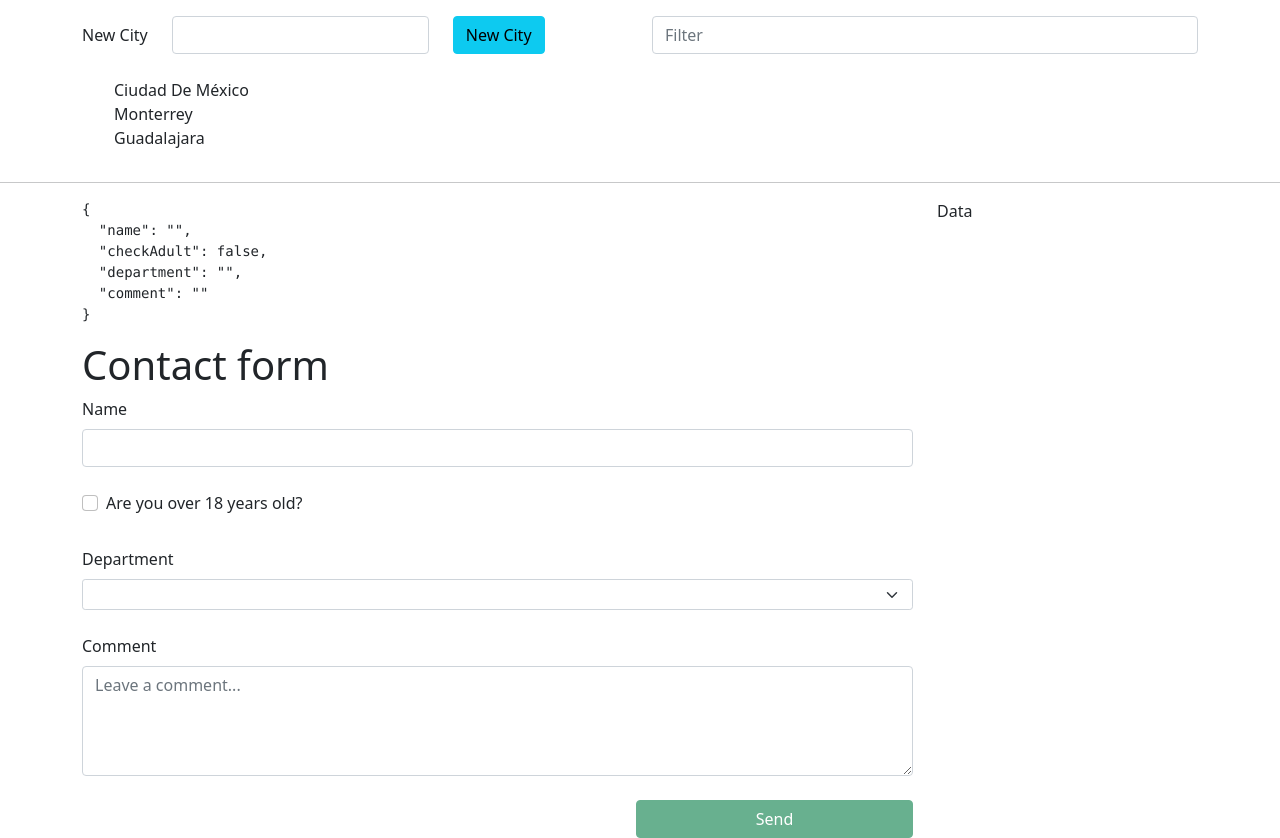
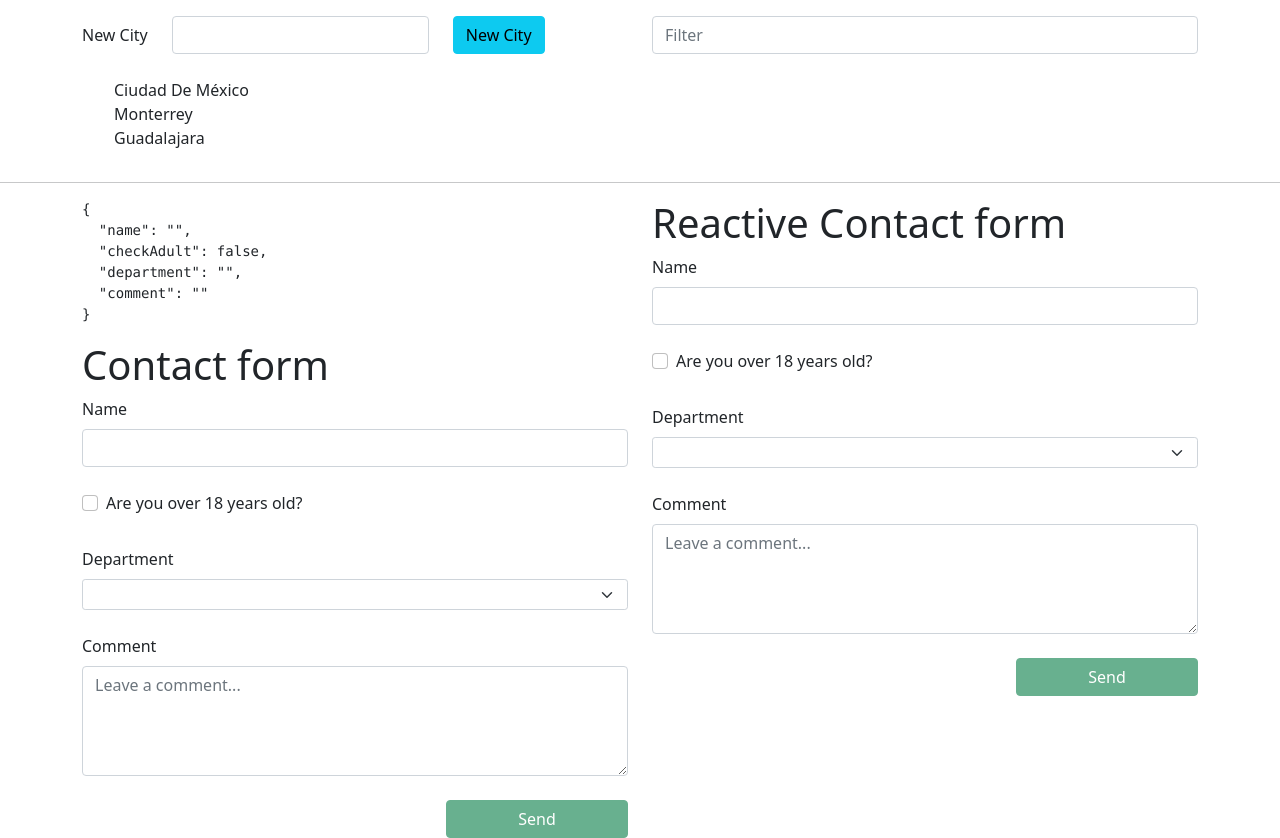
Before and after one commit to roman-bgonz/angular-challenge, an Angular app: page /contact-reactive in a window 1280 px wide. Built offline with nearby package versions, Linux system fonts and the light colour scheme.

Commit message:
Formularios reactivos

```diff
--- a/src/app/app.component.html
+++ b/src/app/app.component.html
@@ -40,9 +40,11 @@
 <hr />
 <div class="container">
   <div class="row">
-    <div class="col-9">
+    <div class="col-6">
       <app-contact></app-contact>
     </div>
-    <div class="col-3">Data</div>
+    <div class="col-6">
+      <app-contact-reactive></app-contact-reactive>
+    </div>
   </div>
 </div>
--- /dev/null
+++ b/src/app/components/contact-reactive/contact-reactive.component.html
@@ -0,0 +1,99 @@
+<h1>Reactive Contact form</h1>
+<form (ngSubmit)="onSubmit()" [formGroup]="contactForm">
+  <div class="mb-4">
+    <label for="name" class="form-label">Name</label>
+    <input
+      class="form-control"
+      id="name"
+      name="name"
+      required
+      formControlName="name"
+    />
+    <div
+      *ngIf="
+        contactForm.get('name')?.touched &&
+        contactForm.get('name')?.errors?.required
+      "
+      class="alert alert-danger"
+    >
+      This field is required.
+    </div>
+    <div
+      *ngIf="
+        contactForm.get('name')?.touched &&
+        contactForm.get('name')?.errors?.minlength
+      "
+      class="alert alert-danger"
+    >
+      Name must be longer than
+      {{ contactForm.get('name')?.errors?.minlength?.requiredLength }}
+      characteres
+    </div>
+  </div>
+  <div class="mb-4 form-check">
+    <label for="checkAdultR" class="form-label">
+      Are you over 18 years old?
+    </label>
+    <input
+      type="checkbox"
+      class="form-check-input"
+      id="checkAdultR"
+      required
+      name="checkAdultR"
+      formControlName="checkAdultR"
+    />
+    <div
+      *ngIf="
+        contactForm.get('checkAdultR')?.touched &&
+        contactForm.get('checkAdultR')?.errors?.required
+      "
+      class="alert alert-danger"
+    >
+      This field is required.
+    </div>
+  </div>
+  <div class="mb-4">
+    <label for="department" class="form-label">Department</label>
+    <select
+      name="department"
+      id=""
+      class="form-select form-select-sm"
+      formControlName="department"
+    >
+      <option selected>Open this selec menu</option>
+      <option value="marketing">Marketing</option>
+      <option value="sale">Sale</option>
+      <option value="other">Other</option>
+    </select>
+  </div>
+  <div class="mb-4">
+    <label for="comment" class="form-label">Comment</label>
+    <textarea
+      class="form-control"
+      name="comment"
+      id="comment"
+      rows="4"
+      placeholder="Leave a comment..."
+      required
+      formControlName="comment"
+    ></textarea>
+    <div
+      *ngIf="
+        contactForm.get('comment')?.touched &&
+        contactForm.get('comment')?.errors?.required
+      "
+      class="alert alert-danger"
+    >
+      This field is required.
+    </div>
+  </div>
+  <div class="d-grid gap-2 col-4 float-end">
+    <button
+      type="submit"
+      class="btn btn-success btn-md"
+      [disabled]="contactForm.invalid"
+    >
+      Send
+    </button>
+  </div>
+</form>
--- /dev/null
+++ b/src/app/components/contact-reactive/contact-reactive.component.ts
@@ -0,0 +1,30 @@
+import { Component, OnInit } from '@angular/core';
+import { FormBuilder, FormGroup, Validators } from '@angular/forms';
+
+@Component({
+  selector: 'app-contact-reactive',
+  templateUrl: './contact-reactive.component.html',
+  styleUrls: ['./contact-reactive.component.css'],
+})
+export class ContactReactiveComponent implements OnInit {
+  contactForm: FormGroup;
+
+  constructor(private fb: FormBuilder) {}
+
+  ngOnInit(): void {
+    this.contactForm = this.initForm();
+  }
+
+  onSubmit(): void {
+    console.log(this.contactForm.value);
+  }
+
+  initForm(): FormGroup {
+    return this.fb.group({
+      name: ['', [Validators.required, Validators.minLength(3)]],
+      checkAdultR: ['', [Validators.required]],
+      department: [''],
+      comment: ['', [Validators.required]],
+    });
+  }
+}
```
Also changed, not shown: src/app/app.module.ts (+11 -9 lines), Notas.txt, src/app/components/contact-reactive/contact-reactive.component.css (added), 1 other file (tests, documents, lock files or other folders).
